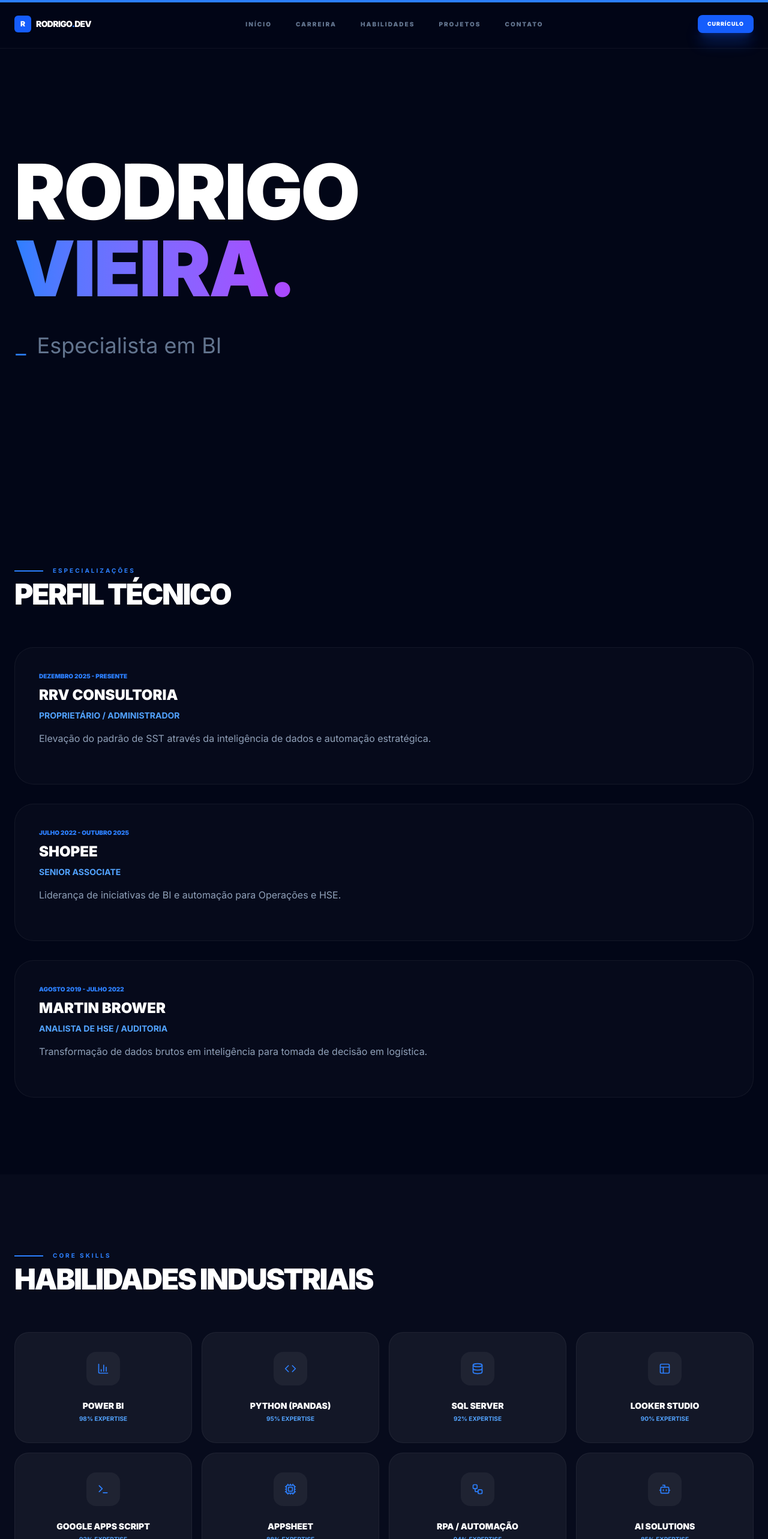
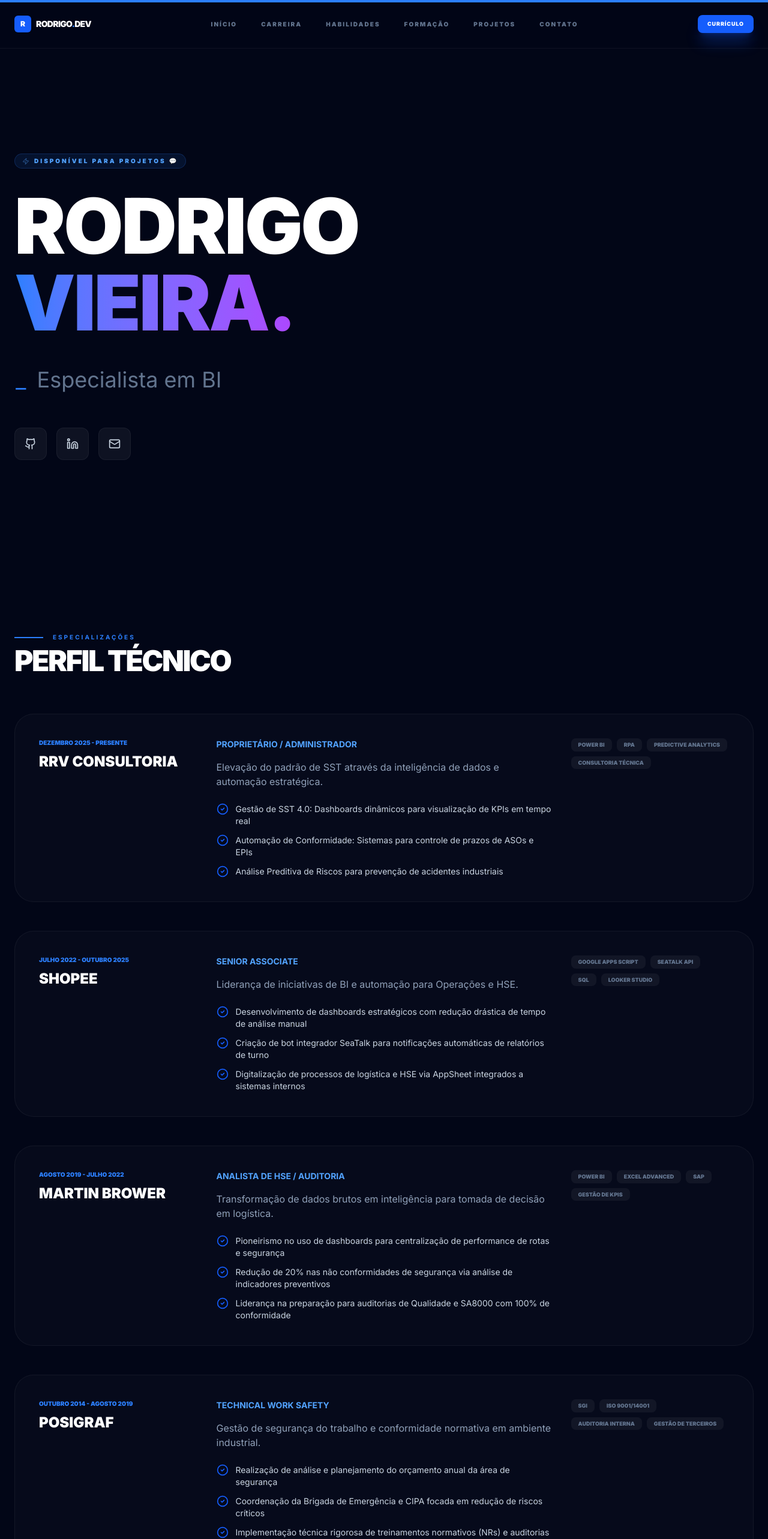
Before and after one commit to Devolprodrigov/Devolprodrigov, a React (Vite) app: page /#/ in a window 1280 px wide. Shown: the top 2566 px of the page at 60% size. Built offline with nearby package versions, Linux system fonts and the light colour scheme.

Commit message:
Refactor App component structure and enhance sections

```diff
--- a/src/App.tsx
+++ b/src/App.tsx
@@ -84,6 +84,18 @@ const EXPERIENCES = [
       "Redução de 20% nas não conformidades de segurança via análise de indicadores preventivos",
       "Liderança na preparação para auditorias de Qualidade e SA8000 com 100% de conformidade"
     ]
+  },
+  {
+    company: "POSIGRAF",
+    role: "Technical Work Safety",
+    period: "Outubro 2014 - Agosto 2019",
+    description: "Gestão de segurança do trabalho e conformidade normativa em ambiente industrial.",
+    tags: ["SGI", "ISO 9001/14001", "Auditoria Interna", "Gestão de Terceiros"],
+    achievements: [
+      "Realização de análise e planejamento do orçamento anual da área de segurança",
+      "Coordenação da Brigada de Emergência e CIPA focada em redução de riscos críticos",
+      "Implementação técnica rigorosa de treinamentos normativos (NRs) e auditorias de SGI"
+    ]
   }
 ];
 
@@ -113,13 +125,44 @@ const PROJECTS = [
     desc: "Aplicativo personalizado para checklist de campo, eliminando papel e gerando reports imediatos.",
     tech: ["AppSheet", "BigQuery", "UX"],
     color: "from-emerald-500 to-teal-400"
+  },
+  {
+    title: "ETL Predictive Pipeline",
+    desc: "Pipeline de dados que identifica tendências e gargalos logísticos antes que impactem a operação.",
+    tech: ["Python", "Pandas", "SQL"],
+    color: "from-violet-600 to-fuchsia-500"
   }
 ];
 
 const GITHUB_REPOS = [
-  { name: "Beauty Sabrina", tech: "React / Vercel", url: "https://beauty-sabrina.vercel.app/", image: "https://images.unsplash.com/photo-1596462502278-27bfdc4033c8?auto=format&fit=crop&q=80&w=800" },
-  { name: "Adriana Reciclagem", tech: "Tailwind CSS", url: "https://adriana-reciclagem.vercel.app/", image: "https://images.unsplash.com/photo-1532996122724-e3c354a0b15b?auto=format&fit=crop&q=80&w=800" },
-  { name: "Rabia Perfumes", tech: "Framer Motion", url: "https://rabia-perfumes-k1nh.vercel.app/", image: "https://images.unsplash.com/photo-1541643600914-78b084683601?auto=format&fit=crop&q=80&w=800" }
+  {
+    name: "Beauty Sabrina",
+    desc: "Plataforma de revenda oficial focada em estética e beleza, com checkout otimizado.",
+    url: "https://beauty-sabrina.vercel.app/",
+    tech: "React / Vercel",
+    image: "https://images.unsplash.com/photo-1596462502278-27bfdc4033c8?auto=format&fit=crop&q=80&w=800"
+  },
+  {
+    name: "Adriana Reciclagem",
+    desc: "Solução industrial para gestão de resíduos, com dashboard completo de controle financeiro.",
+    url: "https://adriana-reciclagem.vercel.app/",
+    tech: "Tailwind CSS",
+    image: "https://images.unsplash.com/photo-1532996122724-e3c354a0b15b?auto=format&fit=crop&q=80&w=800"
+  },
+  {
+    name: "Rabia Perfumes",
+    desc: "Catálogo premium de fragrâncias exclusivas com design de luxo e navegação fluida.",
+    url: "https://rabia-perfumes-k1nh.vercel.app/",
+    tech: "Framer Motion",
+    image: "https://images.unsplash.com/photo-1541643600914-78b084683601?auto=format&fit=crop&q=80&w=800"
+  },
+  {
+    name: "Data Automation Pro",
+    desc: "Scripts avançados de integração e limpeza de dados industriais.",
+    url: "https://github.com/Devolprodrigov",
+    tech: "Python / SQL",
+    image: "https://images.unsplash.com/photo-1551288049-bbbda5366391?auto=format&fit=crop&q=80&w=800"
+  }
 ];
 
 const SectionTitle = ({ children, subtitle }: { children: React.ReactNode, subtitle?: string }) => (
@@ -141,7 +184,16 @@ export default function App() {
   const { scrollYProgress } = useScroll();
   const scaleX = useSpring(scrollYProgress, { stiffness: 100, damping: 30, restDelta: 0.001 });
 
-  // Lógica de Digitação (Typewriter)
+  const scrollToSection = (e: React.MouseEvent, id: string) => {
+    e.preventDefault();
+    const element = document.getElementById(id);
+    if (element) {
+      const offset = 80;
+      const elementPosition = element.getBoundingClientRect().top + window.pageYOffset;
+      window.scrollTo({ top: elementPosition - offset, behavior: 'smooth' });
+    }
+  };
+
   useEffect(() => {
     const currentTech = TECH_STACK[techIndex];
     const typingSpeed = isDeleting ? 30 : 70;
@@ -160,15 +212,6 @@ export default function App() {
     return () => clearTimeout(timer);
   }, [typedText, isDeleting, techIndex]);
 
-  // Função de Rolagem Suave
-  const scrollToSection = (e: React.MouseEvent, id: string) => {
-    e.preventDefault();
-    const element = document.getElementById(id);
-    if (element) {
-      element.scrollIntoView({ behavior: 'smooth' });
-    }
-  };
-
   return (
     <div className="min-h-screen bg-[#020617] text-slate-300 font-sans selection:bg-blue-500/30 overflow-x-hidden">
       <motion.div className="fixed top-0 left-0 right-0 h-1 bg-blue-500 z-[100] origin-left" style={{ scaleX }} />
@@ -181,7 +224,7 @@ export default function App() {
           </div>
 
           <div className="hidden md:flex gap-10 text-[10px] font-black uppercase tracking-[0.2em] text-slate-500">
-            {['Início', 'Carreira', 'Habilidades', 'Projetos', 'Contato'].map((item) => (
+            {['Início', 'Carreira', 'Habilidades', 'Formação', 'Projetos', 'Contato'].map((item) => (
               <a
                 key={item}
                 href={`#${item.toLowerCase()}`}
@@ -203,6 +246,9 @@ export default function App() {
       {/* Hero */}
       <section id="início" className="relative pt-40 pb-24 md:pt-64 md:pb-40 px-6">
         <div className="max-w-7xl mx-auto relative z-10">
+          <motion.a href="https://wa.me/5541999279828" target="_blank" rel="noreferrer" className="inline-flex items-center gap-2 px-3 py-1 rounded-full bg-blue-500/10 border border-blue-500/20 text-blue-400 text-[10px] font-black uppercase tracking-[0.3em] mb-8">
+            <Zap className="w-3 h-3 animate-pulse" /> Disponível para Projetos 💬
+          </motion.a>
           <h1 className="text-7xl md:text-9xl font-black leading-none tracking-tight text-white mb-8">
             RODRIGO <br />
             <span className="text-transparent bg-clip-text bg-gradient-to-r from-blue-500 to-purple-500">VIEIRA.</span>
@@ -211,6 +257,11 @@ export default function App() {
             <span className="font-mono text-blue-500 mr-4">_</span>
             <span>{typedText}</span>
           </div>
+          <div className="flex gap-4">
+             <a href="https://github.com/Devolprodrigov" target="_blank" rel="noreferrer" className="p-4 rounded-xl bg-white/5 border border-white/5 hover:border-blue-500 transition-all"><Github className="w-5 h-5" /></a>
+             <a href="https://www.linkedin.com/in/rodrigo-vieira-408b6295/" target="_blank" rel="noreferrer" className="p-4 rounded-xl bg-white/5 border border-white/5 hover:border-blue-500 transition-all"><Linkedin className="w-5 h-5" /></a>
+             <a href="mailto:rodrigovieiradev@outlook.com" className="p-4 rounded-xl bg-white/5 border border-white/5 hover:border-blue-500 transition-all"><Mail className="w-5 h-5" /></a>
+          </div>
         </div>
       </section>
 
@@ -218,13 +269,27 @@ export default function App() {
       <section id="carreira" className="py-32 px-6">
         <div className="max-w-7xl mx-auto">
           <SectionTitle subtitle="Especializações">Perfil Técnico</SectionTitle>
-          <div className="space-y-8">
+          <div className="space-y-12">
             {EXPERIENCES.map((exp, i) => (
-              <div key={i} className="p-10 rounded-[32px] bg-white/[0.02] border border-white/5 hover:border-blue-500/20 transition-all">
-                <span className="text-[10px] font-black text-blue-500 uppercase mb-2 block">{exp.period}</span>
-                <h3 className="text-2xl font-black text-white mb-2">{exp.company}</h3>
-                <p className="text-blue-400 text-sm font-bold mb-4 uppercase">{exp.role}</p>
-                <p className="text-slate-400 mb-6">{exp.description}</p>
+              <div key={i} className="group grid md:grid-cols-12 gap-8 p-10 rounded-[32px] bg-white/[0.02] border border-white/5 hover:border-blue-500/20 transition-all">
+                <div className="md:col-span-3">
+                  <span className="text-[10px] font-black text-blue-500 uppercase mb-2 block">{exp.period}</span>
+                  <h3 className="text-2xl font-black text-white mb-2">{exp.company}</h3>
+                </div>
+                <div className="md:col-span-6">
+                  <p className="text-blue-400 text-sm font-bold mb-4 uppercase">{exp.role}</p>
+                  <p className="text-slate-400 mb-6">{exp.description}</p>
+                  <ul className="space-y-3">
+                    {exp.achievements.map((a, j) => (
+                      <li key={j} className="flex gap-3 text-sm items-start text-slate-300">
+                        <CheckCircle2 className="w-5 h-5 text-blue-600 shrink-0" /> {a}
+                      </li>
+                    ))}
+                  </ul>
+                </div>
+                <div className="md:col-span-3 flex flex-wrap gap-2 content-start">
+                  {exp.tags.map(t => <span key={t} className="px-3 py-1 bg-white/5 text-[9px] font-black uppercase text-slate-500 rounded-lg">{t}</span>)}
+                </div>
               </div>
             ))}
           </div>
@@ -242,7 +307,29 @@ export default function App() {
                   {skill.icon}
                 </div>
                 <h4 className="text-sm font-black text-white uppercase mb-1">{skill.name}</h4>
-                <p className="text-[10px] font-bold text-blue-400 uppercase">{skill.level}% Expertise</p>
+                <div className="h-1 w-full bg-white/10 rounded-full mt-4 overflow-hidden">
+                  <div className="h-full bg-blue-500" style={{ width: `${skill.level}%` }} />
+                </div>
+              </div>
+            ))}
+          </div>
+        </div>
+      </section>
+
+      {/* Formação */}
+      <section id="formação" className="py-32 px-6">
+        <div className="max-w-7xl mx-auto">
+          <SectionTitle subtitle="Base Acadêmica">Formação</SectionTitle>
+          <div className="grid md:grid-cols-2 lg:grid-cols-4 gap-4">
+            {EDUCATION.map((edu, i) => (
+              <div key={i} className="p-8 rounded-[32px] bg-white/[0.02] border border-white/5 hover:border-blue-500/30 transition-all flex flex-col group">
+                <span className="text-[9px] font-black uppercase text-blue-500 mb-2">{edu.period}</span>
+                <h4 className="text-xl font-black text-white mb-3 group-hover:text-blue-400">{edu.institution}</h4>
+                <p className="text-xs text-slate-400 mb-6 flex-grow">{edu.degree}</p>
+                <div className="flex items-center gap-2">
+                  <div className={`w-1.5 h-1.5 rounded-full ${edu.status === 'Concluído' ? 'bg-emerald-500' : 'bg-amber-500'}`} />
+                  <span className="text-[10px] font-bold uppercase text-slate-500">{edu.status}</span>
+                </div>
               </div>
             ))}
           </div>
@@ -250,19 +337,34 @@ export default function App() {
       </section>
 
       {/* Projetos */}
-      <section id="projetos" className="py-32 px-6">
+      <section id="projetos" className="py-32 px-6 bg-white/[0.02]">
         <div className="max-w-7xl mx-auto">
           <SectionTitle subtitle="Execução">Projetos de Impacto</SectionTitle>
-          <div className="grid md:grid-cols-3 gap-6">
+          <div className="grid md:grid-cols-4 gap-6">
             {PROJECTS.map((p, i) => (
-              <div key={i} className="p-8 rounded-[32px] border border-white/5 bg-white/[0.02] hover:bg-white/[0.05] transition-all">
-                <h3 className="text-xl font-black text-white mb-4 uppercase">{p.title}</h3>
-                <p className="text-xs text-slate-500 mb-6">{p.desc}</p>
-                <div className="flex gap-2 flex-wrap">
-                  {p.tech.map(t => <span key={t} className="text-[8px] font-black uppercase px-3 py-1 bg-blue-500/10 text-blue-400 rounded-full">{t}</span>)}
+              <div key={i} className="relative h-[250px] p-8 rounded-[32px] border border-white/5 bg-[#020617] overflow-hidden group">
+                <div className={`absolute inset-0 bg-gradient-to-br ${p.color} opacity-10 group-hover:opacity-100 transition-all duration-700 pointer-events-none`} />
+                <div className="relative z-10 flex flex-col h-full justify-end">
+                   <h3 className="text-xl font-black text-white mb-2 uppercase">{p.title}</h3>
+                   <p className="text-[10px] text-slate-500 line-clamp-2">{p.desc}</p>
                 </div>
               </div>
             ))}
+          </div>
+
+          <div className="mt-24">
+            <h3 className="text-2xl font-black text-white mb-12 uppercase tracking-tight">Repositórios GitHub</h3>
+            <div className="grid md:grid-cols-4 gap-4">
+              {GITHUB_REPOS.map((repo, i) => (
+                <a key={i} href={repo.url} target="_blank" rel="noreferrer" className="group overflow-hidden rounded-2xl bg-white/5 border border-white/5 hover:border-blue-500/30 transition-all">
+                   <div className="h-32 overflow-hidden"><img src={repo.image} className="w-full h-full object-cover group-hover:scale-110 transition-all" /></div>
+                   <div className="p-6">
+                      <h4 className="text-sm font-black text-white mb-2">{repo.name}</h4>
+                      <p className="text-[10px] text-slate-500 uppercase font-bold tracking-widest">{repo.tech}</p>
+                   </div>
+                </a>
+              ))}
+            </div>
           </div>
         </div>
       </section>
@@ -271,7 +373,6 @@ export default function App() {
       <section id="contato" className="py-32 px-6">
         <div className="max-w-4xl mx-auto text-center rounded-[40px] bg-gradient-to-b from-white/[0.05] to-transparent p-20 border border-white/5">
           <h3 className="text-5xl font-black text-white mb-8 uppercase tracking-tighter">Bora Vencer?</h3>
-          <p className="text-slate-400 mb-12 font-mono text-sm">Disponível para consultoria em BI, Automação e Engenharia de Dados.</p>
           <div className="flex flex-col md:flex-row gap-4 justify-center">
             <a href="mailto:rodrigovieiradev@outlook.com" className="bg-white text-black px-8 py-4 rounded-xl font-black uppercase text-xs tracking-widest hover:bg-blue-600 hover:text-white transition-all">E-mail</a>
             <a href="https://wa.me/5541999279828" target="_blank" rel="noreferrer" className="bg-blue-600 text-white px-8 py-4 rounded-xl font-black uppercase text-xs tracking-widest hover:bg-green-500 transition-all">WhatsApp</a>
```
